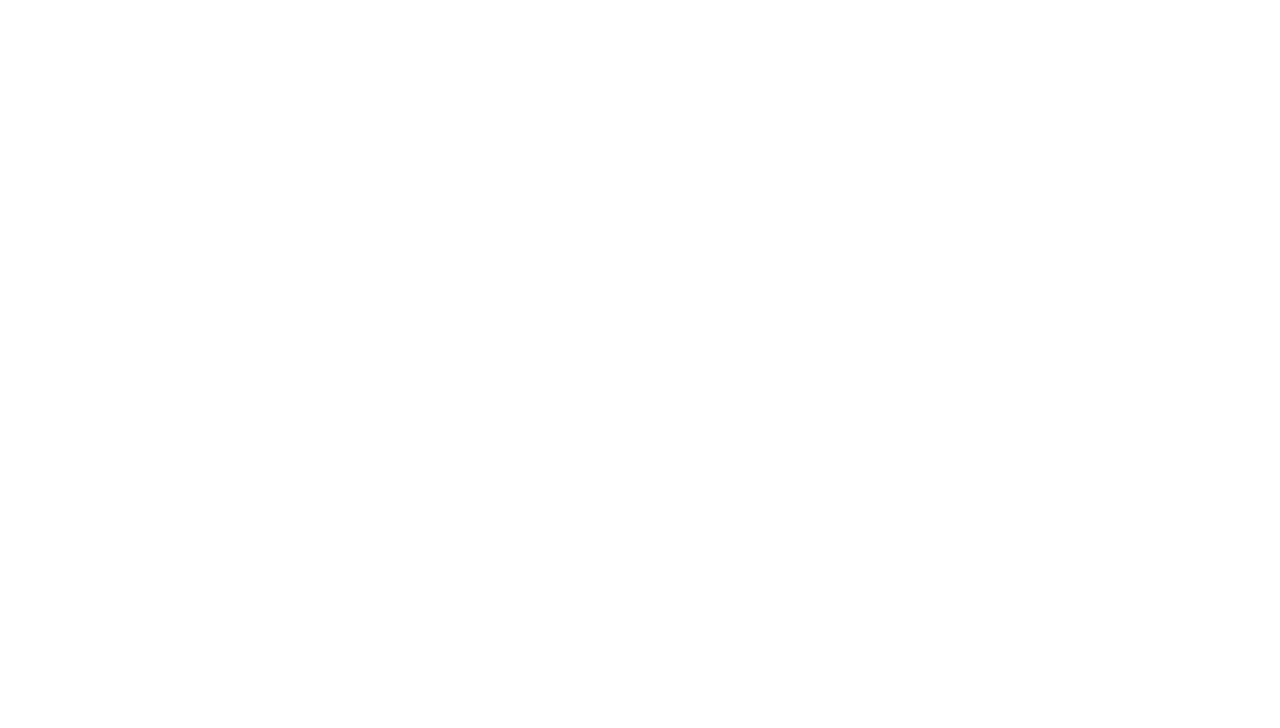
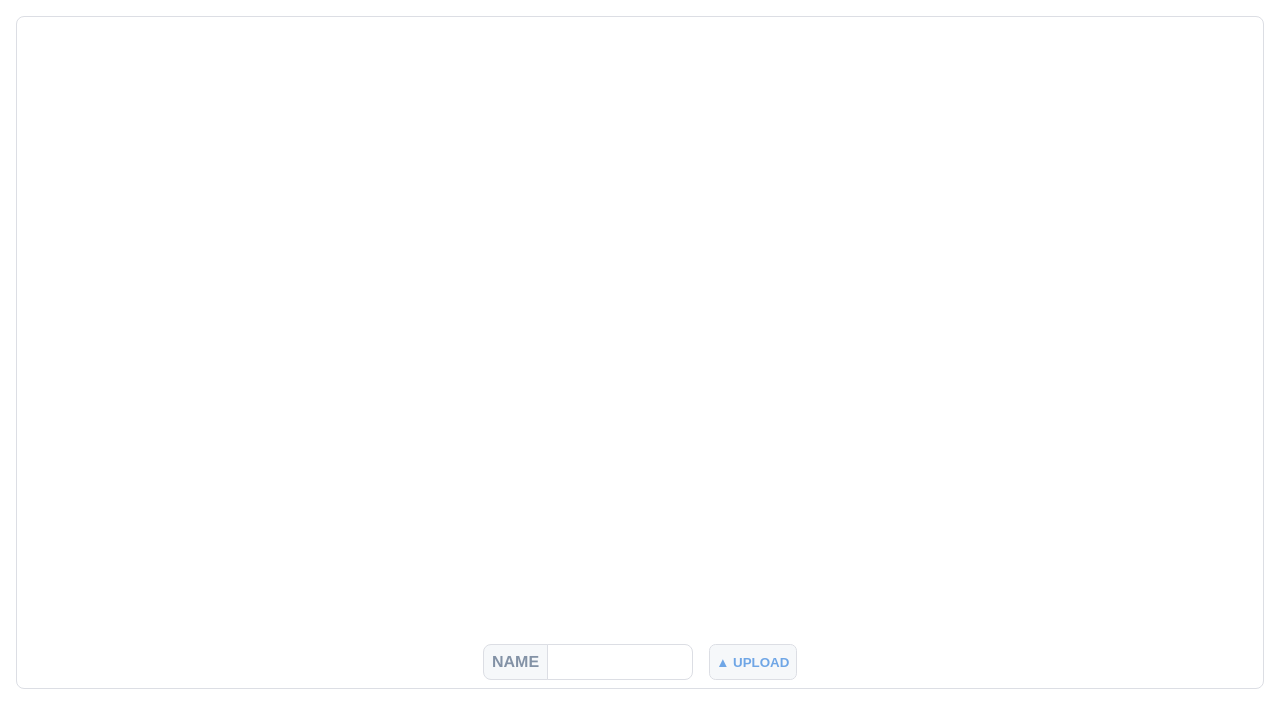
Before and after one commit to edanshin/basic-image-editor, a Vue app: page / in a window 1280 px wide. Shown: the top 728 px of the page. Built offline with nearby package versions, Linux system fonts and the light colour scheme.

Commit message:
Updated App.vue

```diff
--- a/src/App.vue
+++ b/src/App.vue
@@ -1,26 +1,37 @@
 <template>
   <div id="app">
-
+    <Main></Main>
   </div>
 </template>
 
 <script>
+import Main from './views/Main.vue'
 
 export default {
   name: 'App',
   components: {
-
+    Main
   }
 }
 </script>
 
 <style lang="scss">
+* {
+  margin: 0;
+  padding: 0;
+  outline: none;
+}
+
+html, body {
+  width: 100%;
+  height: 100%;
+}
+
 #app {
   font-family: Avenir, Helvetica, Arial, sans-serif;
   -webkit-font-smoothing: antialiased;
   -moz-osx-font-smoothing: grayscale;
   text-align: center;
   color: #2c3e50;
-  margin-top: 60px;
 }
 </style>
```
